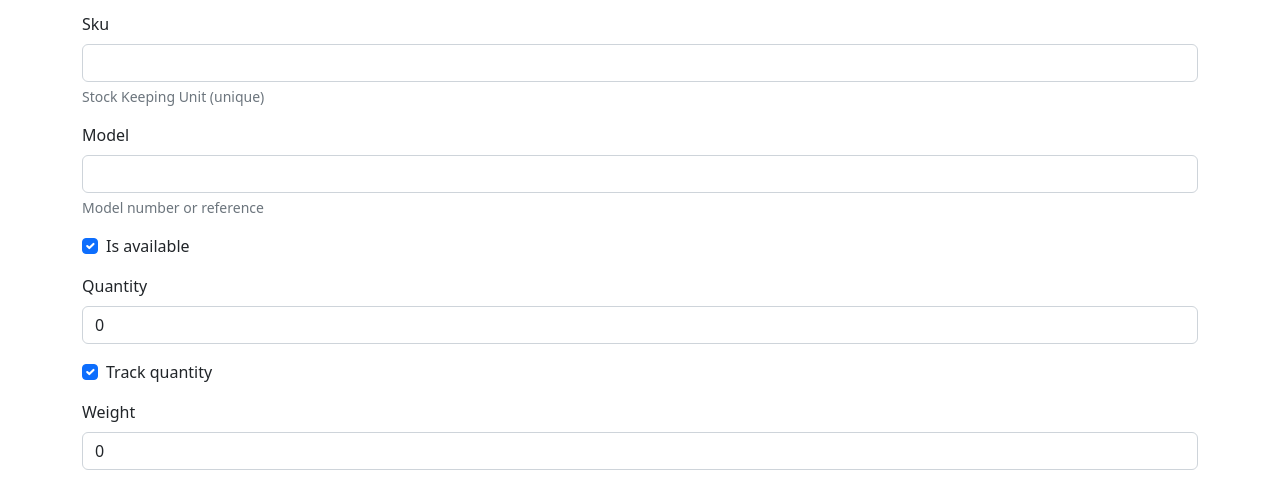
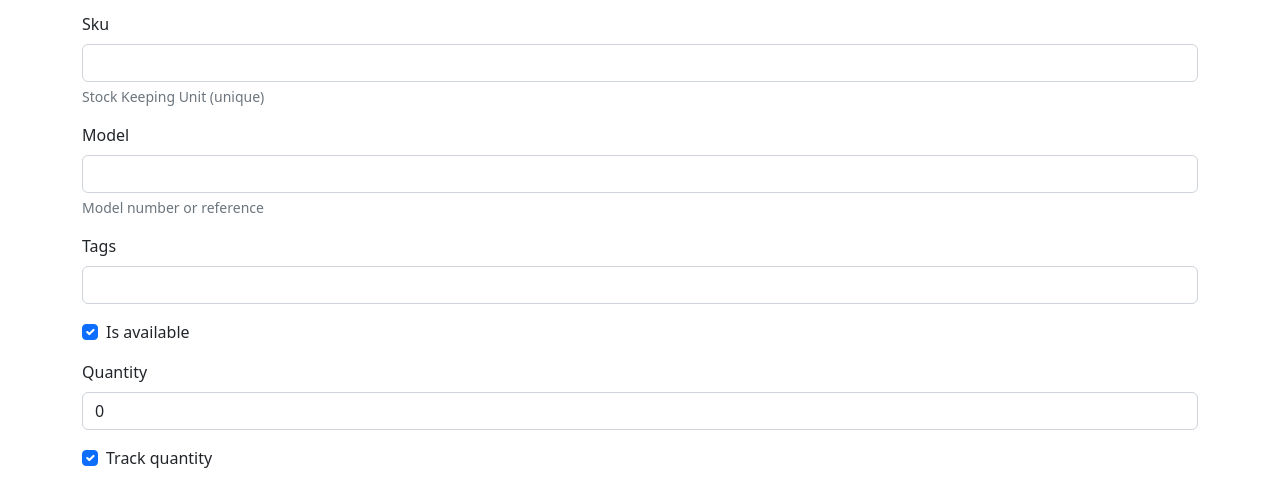
Before and after one commit to GeorgiDN/Ecommerse-with-Django, a Django app: page /store-admin/product-create/ in a window 1280 px wide. Shown: the part 1413-1901 px from the top of the page. Run offline with Django 5.2, Linux system fonts and the light colour scheme; the visitor is signed in with stand-in values (Sample User, id 1); data that the repository does not hold is empty; some libraries are stand-ins or nearby versions.

Commit message:
refactor: add tags in product and enable searching by tags

```diff
--- a/ecommerseApp/ecommerseApp/store/models.py
+++ b/ecommerseApp/ecommerseApp/store/models.py
@@ -80,6 +80,11 @@ class Product(UrlMixin, NameMixin, DescriptionMixin, PriceMixin, MetaTitleMixin,
         blank=True,
         null=True,
         help_text="Model number or reference"
+    )
+    tags = models.CharField(
+        max_length=200,
+        blank=True,
+        null=True,
     )
     is_available = models.BooleanField(
         default=True,
--- a/ecommerseApp/ecommerseApp/store/views.py
+++ b/ecommerseApp/ecommerseApp/store/views.py
@@ -39,7 +39,8 @@ class ProductListView(ListView):
                 Q(name__icontains=search_term) |
                 Q(description__icontains=search_term) |
                 Q(model__icontains=search_term) |
-                Q(sku__icontains=search_term)
+                Q(sku__icontains=search_term) |
+                Q(tags__icontains=search_term)
             )
 
         return queryset
--- a/ecommerseApp/ecommerseApp/store_admin/forms.py
+++ b/ecommerseApp/ecommerseApp/store_admin/forms.py
@@ -33,7 +33,7 @@ class ProductEditForm(forms.ModelForm):
 
     class Meta:
         model = Product
-        fields = ['name', 'description', 'image', 'price', 'is_on_sale', 'sale_price', 'sku', 'model',
+        fields = ['name', 'description', 'image', 'price', 'is_on_sale', 'sale_price', 'sku', 'model', 'tags',
                   'is_active', 'is_available', 'quantity', 'track_quantity', 'weight', 'categories',
                   'url_slug', 'meta_title', 'meta_description',
                   ]
--- a/ecommerseApp/ecommerseApp/store_admin/views/products.py
+++ b/ecommerseApp/ecommerseApp/store_admin/views/products.py
@@ -55,7 +55,8 @@ class AdminProductListView(LoginRequiredMixin, StaffRequiredMixin, ListView):
                 Q(name__icontains=query) |
                 Q(description=query) |
                 Q(sku__icontains=query) |
-                Q(model__icontains=query)
+                Q(model__icontains=query) |
+                Q(tags__icontains=query)
             )
         return queryset
 
--- a/ecommerseApp/templates/store_admin/admin_products/product-edit.html
+++ b/ecommerseApp/templates/store_admin/admin_products/product-edit.html
@@ -13,6 +13,7 @@
                 {{ form.sale_price|as_crispy_field }}
                 {{ form.sku|as_crispy_field }}
                 {{ form.model|as_crispy_field }}
+                {{ form.tags|as_crispy_field }}
                 {{ form.is_active|as_crispy_field }}
                 {{ form.is_available|as_crispy_field }}
                 {{ form.quantity|as_crispy_field }}
```
Also changed, not shown: ecommerseApp/ecommerseApp/store/migrations/0018_product_tags.py (added).
